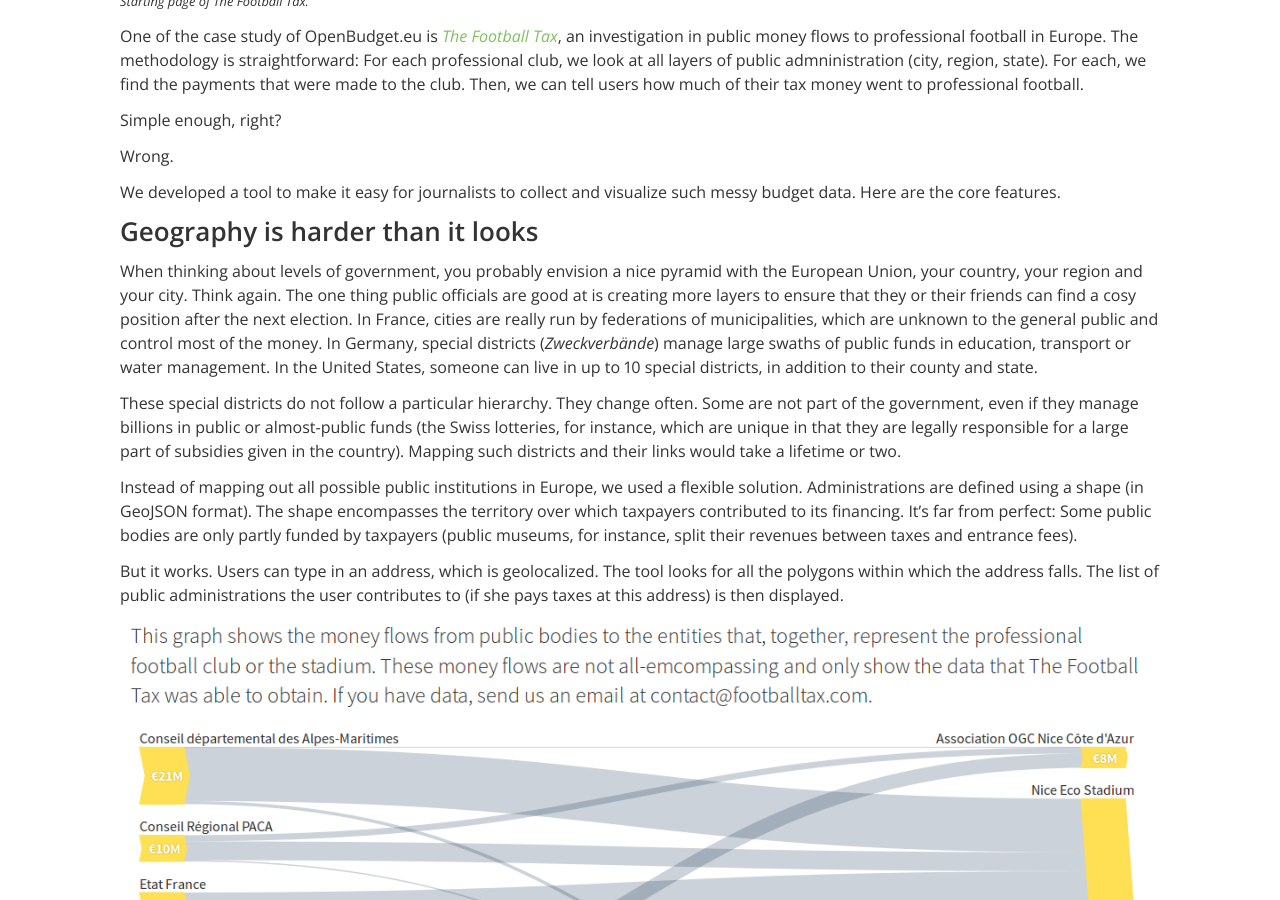
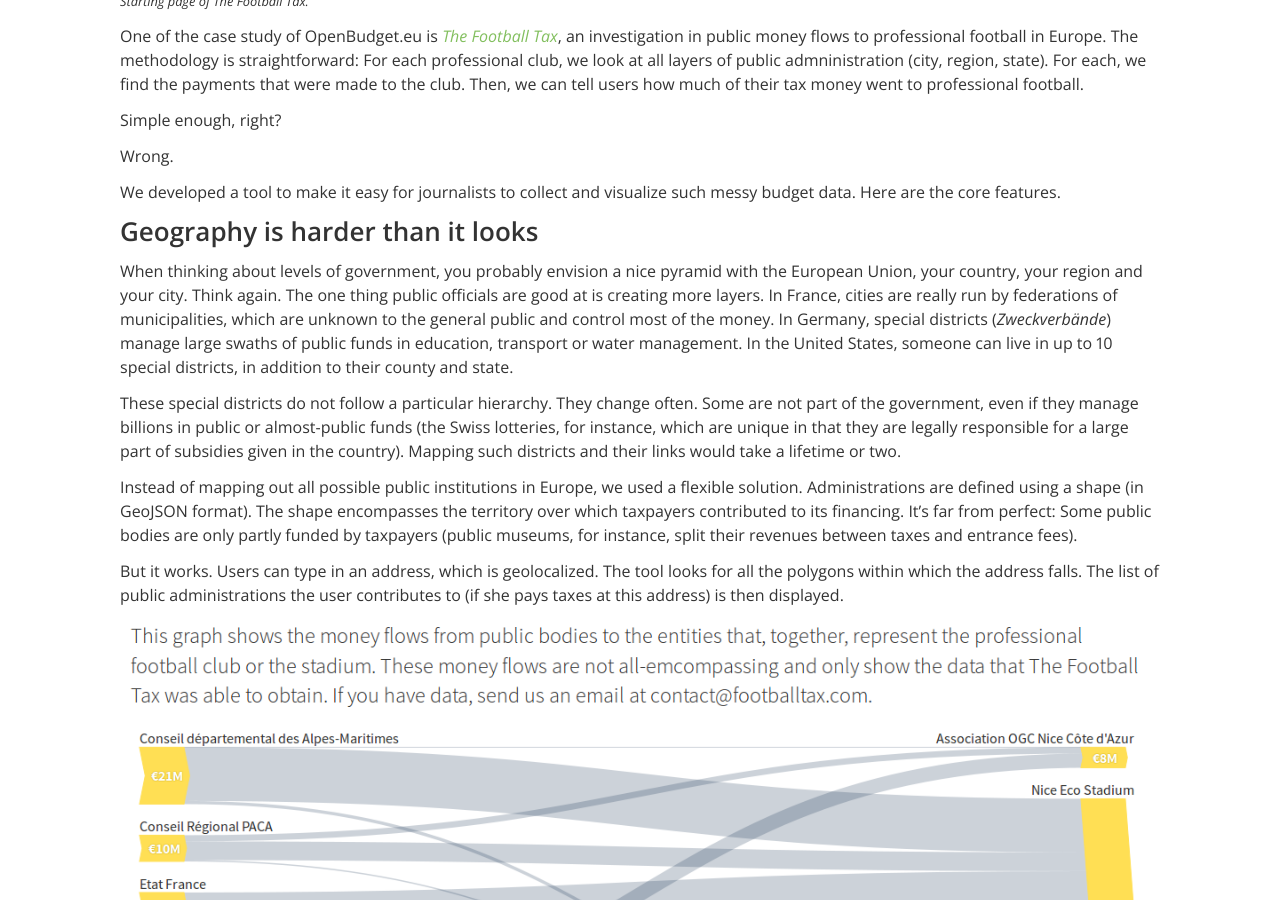
Before and after one commit to openbudgets/openbudgets.github.io, a Jekyll site: the page built from _posts/2016-03-20-visualize-budget-data.md, in a window 1280 px wide and 900 px high, scrolled down 658 px. Built offline with Jekyll 4.4.1, drawn with Linux system fonts in a browser that asks for light colours; nearby versions of some CDN libraries.

Commit message:
rm sentence

```diff
--- a/_posts/2016-03-20-visualize-budget-data.md
+++ b/_posts/2016-03-20-visualize-budget-data.md
@@ -23,7 +23,7 @@
 
 ## Geography is harder than it looks
 
-When thinking about levels of government, you probably envision a nice pyramid with the European Union, your country, your region and your city. Think again. The one thing public officials are good at is creating more layers to ensure that they or their friends can find a cosy position after the next election. In France, cities are really run by federations of municipalities, which are unknown to the general public and control most of the money. In Germany, special districts (_Zweckverbände_) manage large swaths of public funds in education, transport or water management. In the United States, someone can live in up to 10 special districts, in addition to their county and state.
+When thinking about levels of government, you probably envision a nice pyramid with the European Union, your country, your region and your city. Think again. The one thing public officials are good at is creating more layers. In France, cities are really run by federations of municipalities, which are unknown to the general public and control most of the money. In Germany, special districts (_Zweckverbände_) manage large swaths of public funds in education, transport or water management. In the United States, someone can live in up to 10 special districts, in addition to their county and state.
 
 These special districts do not follow a particular hierarchy. They change often. Some are not part of the government, even if they manage billions in public or almost-public funds (the Swiss lotteries, for instance, which are unique in that they are legally responsible for a large part of subsidies given in the country). Mapping such districts and their links would take a lifetime or two.
 
```
